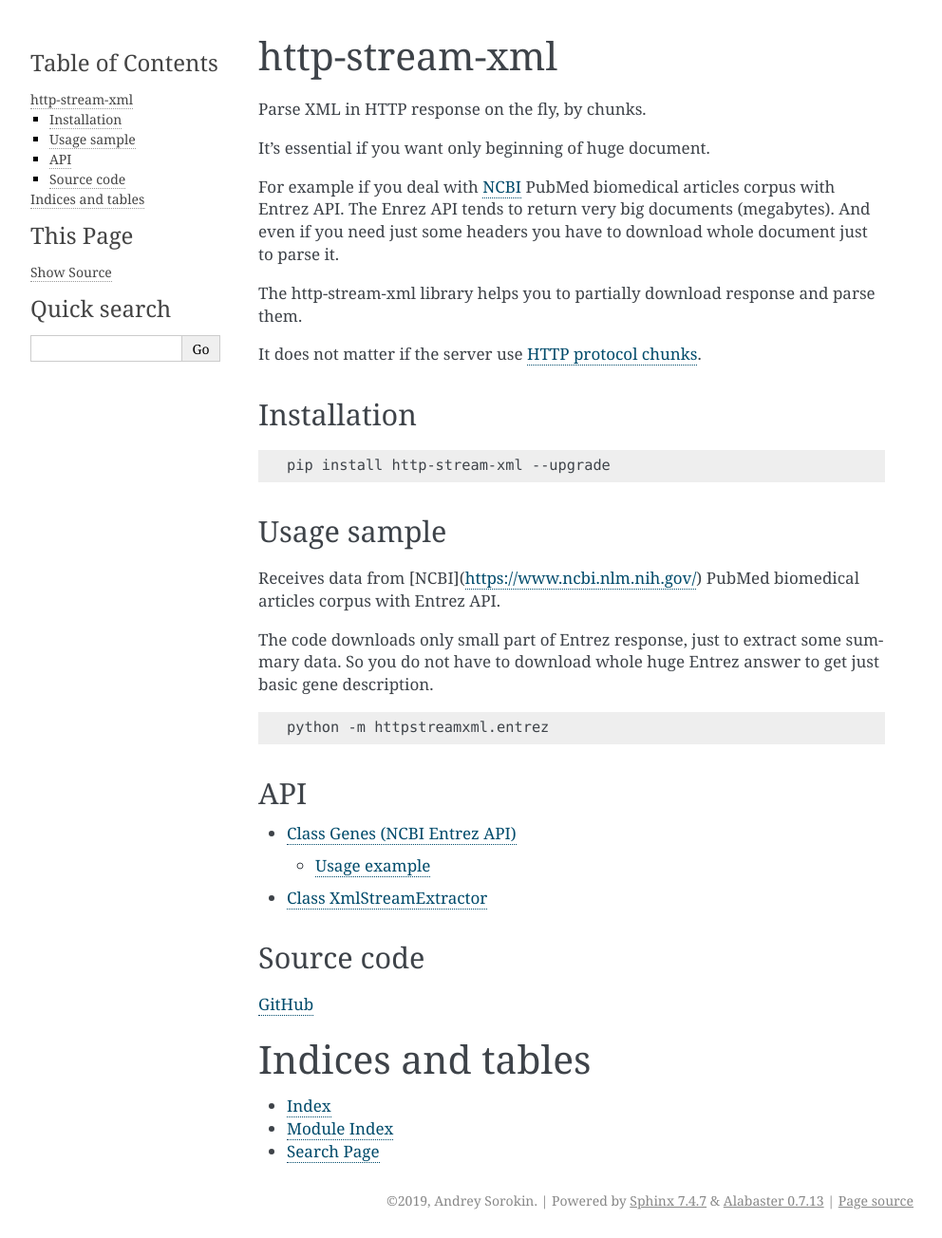
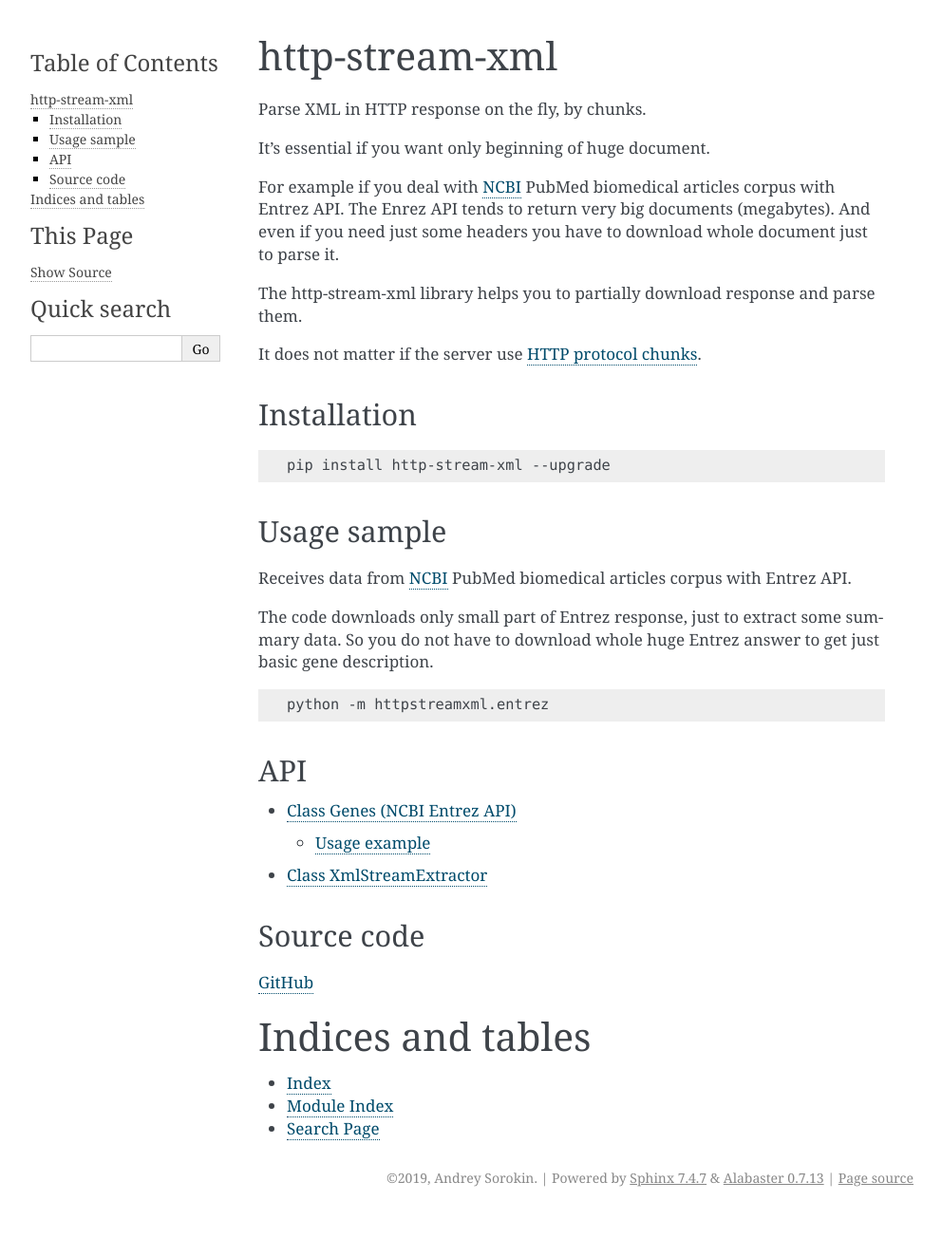
Before and after one commit to andgineer/http-stream-xml, a Sphinx documentation site: the page built from docs/index.rst, in a window 1280 px wide. Shown: the whole page at 95% size, without its empty margins (148-1140 px from the left). Built offline with Sphinx 7.4.7, drawn with Linux system fonts in a browser that asks for light colours; after the commit the page ends 1280 px from its top, so only the background shows below that.

Commit message:
md link format in rst

```diff
--- a/docs/index.rst
+++ b/docs/index.rst
@@ -25,7 +25,7 @@ Installation
 Usage sample
 ------------
 
-Receives data from [NCBI](https://www.ncbi.nlm.nih.gov/) PubMed biomedical articles corpus
+Receives data from `NCBI <https://www.ncbi.nlm.nih.gov/>`_ PubMed biomedical articles corpus
 with Entrez API.
 
 The code downloads only small part of Entrez response, just to extract some summary data.
```
